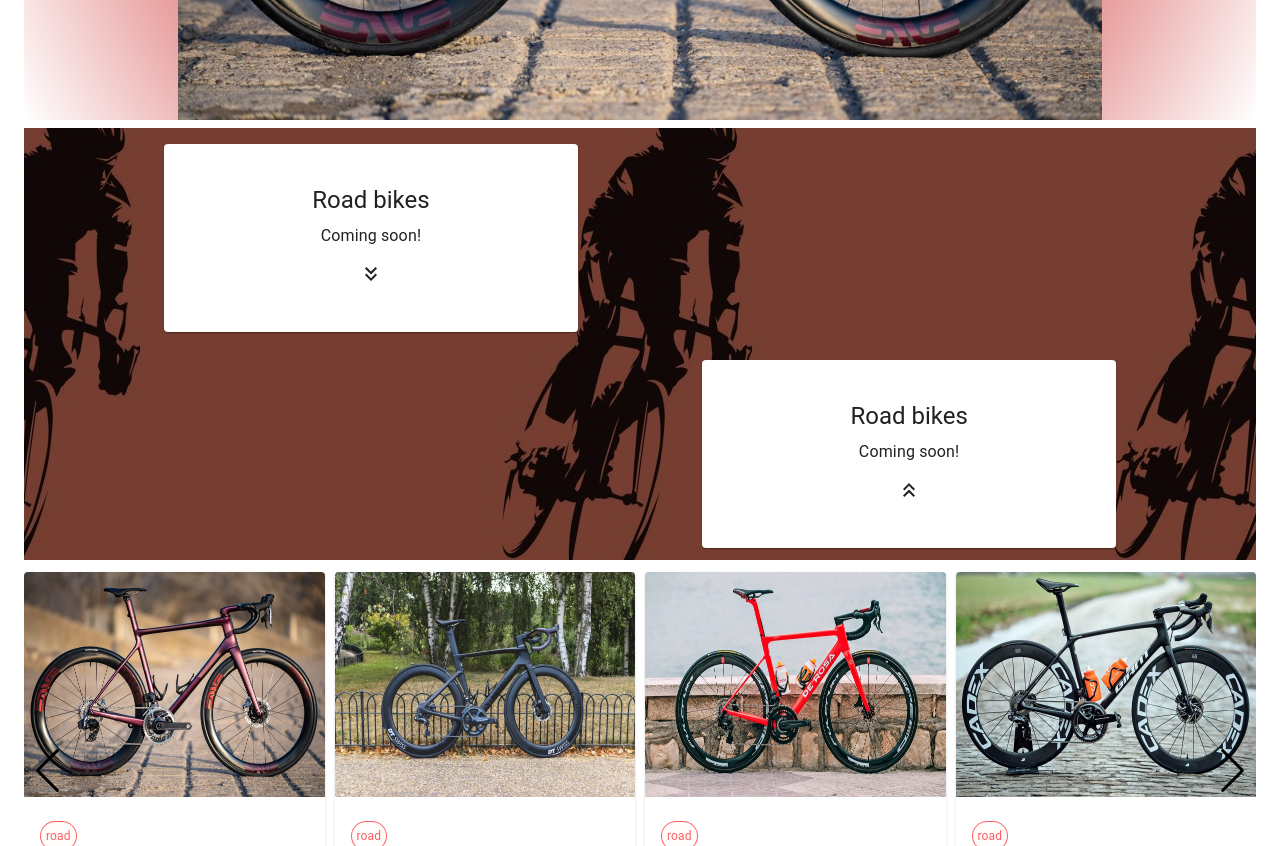
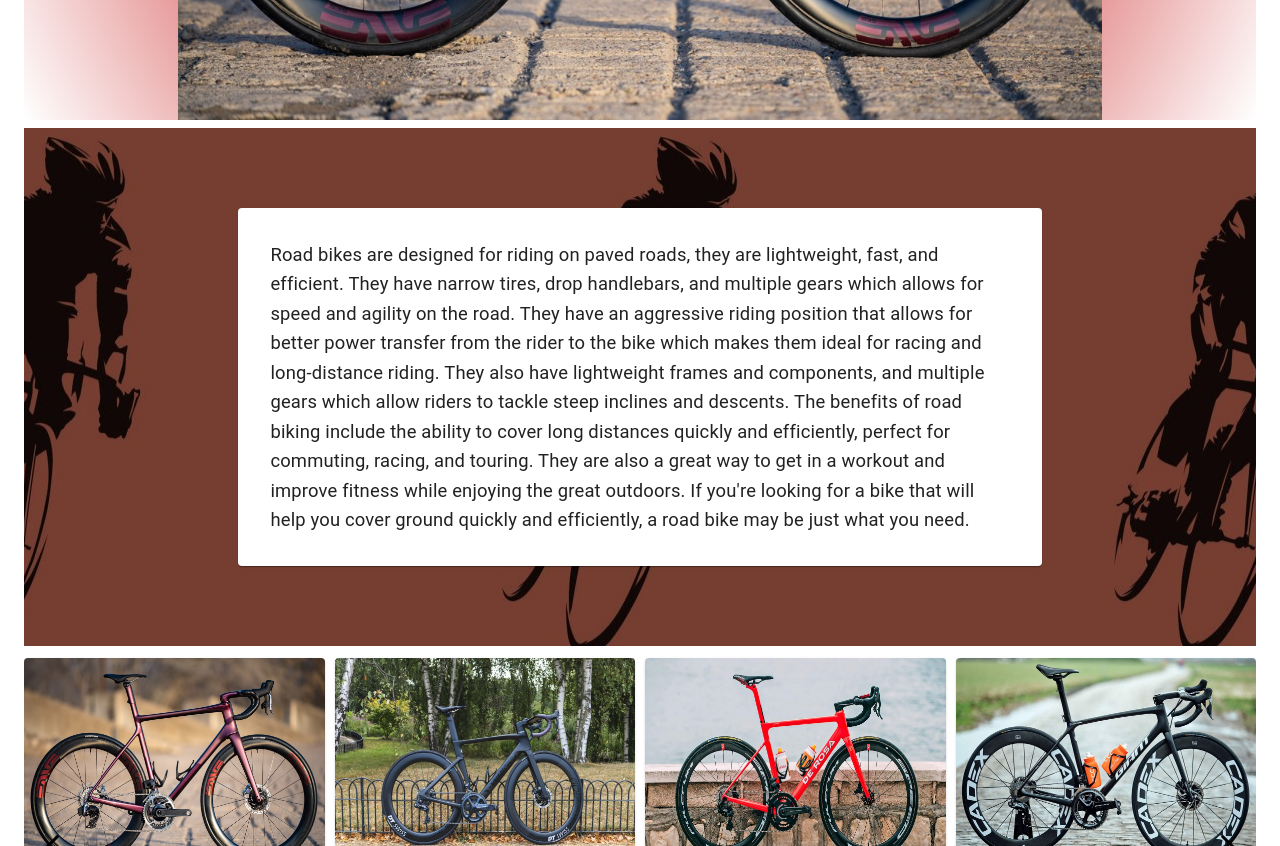
Before and after one commit to samouchka1/coolbikes, a React (Create React App) app: page /road in a window 1280 px wide. Shown: the part 660-1506 px from the top of the page. Built offline with nearby package versions, Linux system fonts and the light colour scheme.

Commit message:
styles edit

```diff
--- a/src/components/FixedGear.js
+++ b/src/components/FixedGear.js
@@ -19,7 +19,7 @@ import {
   HashNavigation //test
 } from "swiper";
 
-import Banner from './modules/Banner';
+import Banner from './modular/Banner';
 import { gradientBgColors, iconStyles, pingStyles, cardStyles, cardContentStyles } from '../Styles';
 
 import "../App.css"
@@ -68,7 +68,7 @@ const FixedGear = ({mode}) => {
 
   const [ section, setSection ] = useState({
     title: 'Fixed gear bikes',
-    description: 'This is descriptive text. Meant to create filler words used as a template to any potential text. It is worth mentioning this text should be longer.',
+    description: 'Fixed gear bikes, also known as "fixies," have a single gear and no freewheel mechanism, which means that the pedals are always in motion when the bike is moving. They have a minimalistic design with a few components and a sleek and clean look. They are versatile and can be ridden on a variety of surfaces and in different conditions, from city commutes to track racing. The key benefits of riding a fixed gear bike include the feeling of connectedness to the bike and the road, improvement of pedaling efficiency and leg strength. They are a unique and simple riding experience, and provide a direct connection to the bike and the road. They are a fantastic option for anyone looking for a new and exciting way to ride.',
     bgImg: 'cyclingfixed.jpg'
   })
 
--- a/src/components/Gravel.js
+++ b/src/components/Gravel.js
@@ -18,7 +18,7 @@ import React, {
     Navigation
 } from "swiper";
 
-import Banner from './modules/Banner';
+import Banner from './modular/Banner';
 import { gradientBgColors, iconStyles, pingStyles, cardStyles, cardContentStyles } from '../Styles';
 
   import "../App.css"
@@ -69,7 +69,7 @@ import { gradientBgColors, iconStyles, pingStyles, cardStyles, cardContentStyles
 
     const [ section, setSection ] = React.useState({
       title: 'Gravel bikes',
-      description: 'This is descriptive text. Meant to create filer words used as a template to any potential text. It is worth mentioning this text should be longer.',
+      description: 'Gravel bikes are designed to be ridden on a variety of surfaces including pavement, gravel roads and even light off-road trails. They have a relaxed geometry with a longer wheelbase and relaxed head angle which provides a stable and comfortable ride. They also have clearance for wider tires that give better traction and comfort on rough surfaces. They often have a wide range of gears and disc brakes that provide better stopping power and control in wet or muddy conditions. The key benefits of gravel biking include the ability to explore new roads and trails, getting a workout and enjoying the great outdoors. They are perfect for tackling any terrain, and a great option for anyone looking for a versatile and capable bicycle that can take you on adventures beyond the pavement.',
       bgImg: 'cyclinggravel.jpg'
     });
 
--- a/src/components/Road.js
+++ b/src/components/Road.js
@@ -24,7 +24,7 @@ import React, {
   import "swiper/css/navigation";
 
 
-import Banner from './modules/Banner';
+import Banner from './modular/Banner';
 import { gradientBgColors, iconStyles, pingStyles, cardStyles, cardContentStyles } from '../Styles';
 
 
@@ -70,7 +70,7 @@ import { gradientBgColors, iconStyles, pingStyles, cardStyles, cardContentStyles
 
     const [ section, setSection ] = React.useState({
       title: 'Road bikes',
-      description: 'This is descriptive text. Meant to create filer words used as a template to any potential text. It is worth mentioning this text should be longer.',
+      description: 'Road bikes are designed for riding on paved roads, they are lightweight, fast, and efficient. They have narrow tires, drop handlebars, and multiple gears which allows for speed and agility on the road. They have an aggressive riding position that allows for better power transfer from the rider to the bike which makes them ideal for racing and long-distance riding. They also have lightweight frames and components, and multiple gears which allow riders to tackle steep inclines and descents. The benefits of road biking include the ability to cover long distances quickly and efficiently, perfect for commuting, racing, and touring. They are also a great way to get in a workout and improve fitness while enjoying the great outdoors. If you\'re looking for a bike that will help you cover ground quickly and efficiently, a road bike may be just what you need.',
       bgImg: 'cyclingroad.jpg'
     });
 
--- /dev/null
+++ b/src/components/modular/Banner.js
@@ -0,0 +1,66 @@
+import React from 'react'
+import {
+    Container,
+    Box,
+    Typography,
+    Paper,
+} from '@mui/material';
+import { Fade } from "react-awesome-reveal";
+
+import "../../App.css"
+
+const menuStyles = {
+    margin: '5rem auto',
+    padding: {
+        md :'2rem',
+        xs: '1rem'
+    },
+    width: {
+        md: '60%',
+        xs: '80%'
+    },
+    '&:hover': {
+        boxShadow: '0px 6px 6px -3px rgba(0,0,0,0.2),0px 10px 14px 1px rgba(0,0,0,0.14),0px 4px 18px 3px rgba(0,0,0,0.12)'
+    }
+}
+
+const descriptionStyles = {
+    fontSize: '1.15rem',
+    textAlign: 'left',
+    lineHeight: '1.6'
+
+}
+
+const Banner = ({section}) => {
+
+  return (
+    <Container maxWidth={false} sx={{margin: '.50rem 0'}}>
+        <Box
+            sx={{
+                display: 'flex',
+                alignItems: 'center',
+                justifyContent: 'center',
+                margin: 'auto',
+                height: 'contain',
+                background: `center url(${process.env.PUBLIC_URL + '/images/banner/' + section.bgImg})` // lifted state from FixedGear / Gravel / Road
+        }}>
+            <Box sx={{
+                display: 'flex',
+                flexDirection: 'column',
+            }}>
+
+                <Fade triggerOnce>
+                    <Paper sx={menuStyles}>
+                        {/* <Fade triggerOnce delay="30"> */}
+                            <Typography sx={descriptionStyles}>{section.description}</Typography>
+                        {/* </Fade> */}
+                    </Paper>
+                </Fade>
+
+            </Box>
+        </Box>
+    </Container>
+  )
+}
+
+export default Banner
--- a/src/components/modules/Banner.js
+++ /dev/null
@@ -1,191 +0,0 @@
-import React from 'react'
-import {
-    Container,
-    Box,
-    Typography,
-    Paper,
-    Button,
-    Popover,
-} from '@mui/material';
-import { Slide } from "react-awesome-reveal";
-// import ExpandIcon from '@mui/icons-material/Expand';
-import KeyboardDoubleArrowDownIcon from '@mui/icons-material/KeyboardDoubleArrowDown';
-import KeyboardDoubleArrowUpIcon from '@mui/icons-material/KeyboardDoubleArrowUp';
-
-import "../../App.css"
-
-const buttonStyles = {
-    color: 'text.primary',
-    margin: '.5rem'
-}
-
-const leftMenuStyles = {
-    margin: '1rem 0 .75rem 0',
-    padding: {
-        md :'2rem',
-        xs: '.50rem'
-    },
-    width: {
-        md: 350,
-        sm: 225,
-        xs: 150
-    },
-    position: 'relative',
-    right: {
-        md: '65%',
-        sm: '60%',
-        xs: '30%'
-    },
-    '&:hover': {
-        boxShadow: '0px 6px 6px -3px rgba(0,0,0,0.2),0px 10px 14px 1px rgba(0,0,0,0.14),0px 4px 18px 3px rgba(0,0,0,0.12)'
-    }
-}
-
-const rightMenuStyles = {
-    margin: '1rem 0 .75rem 0',
-    padding: {
-        md :'2rem',
-        xs: '.50rem'
-    },
-    width: {
-        md: 350,
-        sm: 225,
-        xs: 150
-    },
-    position: 'relative',
-    left: {
-        md: '65%',
-        sm: '60%',
-        xs: '30%'
-    },
-    '&:hover': {
-        boxShadow: '0px 6px 6px -3px rgba(0,0,0,0.2),0px 10px 14px 1px rgba(0,0,0,0.14),0px 4px 18px 3px rgba(0,0,0,0.12)'
-    }
-}
-
-
-const Banner = ({section}) => {
-
-    const [anchorEl1, setAnchorEl1] = React.useState(null);
-    const [anchorEl2, setAnchorEl2] = React.useState(null);
-
-    const open1 = Boolean(anchorEl1);
-    const open2 = Boolean(anchorEl2);
-
-    const handleClick1 = (event) => {
-        setAnchorEl1(event.currentTarget);
-    };
-    const handleClick2 = (event) => {
-        setAnchorEl2(event.currentTarget);
-    };
-
-    const handleClose1 = () => {
-        setAnchorEl1(null);
-    };
-    const handleClose2 = () => {
-        setAnchorEl2(null);
-    };
-
-  return (
-    <Container maxWidth={false} sx={{margin: '.50rem 0'}}>
-        <Box
-            sx={{
-                display: 'flex',
-                alignItems: 'center',
-                justifyContent: 'center',
-                margin: 'auto',
-                height: 'contain',
-                background: `center url(${process.env.PUBLIC_URL + '/images/banner/' + section.bgImg})` // lifted state from FixedGear / Gravel / Road
-        }}>
-            <Box sx={{
-                display: 'flex',
-                flexDirection: 'column',
-            }}>
-
-                <Slide direction="left" triggerOnce>
-                    <Paper sx={leftMenuStyles}>
-
-                        <Typography variant="h5" sx={{m: '.5rem'}}>{section.title}</Typography>
-                        <Typography>Coming soon!</Typography>
-                        <Button sx={buttonStyles} onCLick={handleClick1}>
-                            {/* <ExpandIcon /> */}
-                            <KeyboardDoubleArrowDownIcon />
-                        </Button>
-                    </Paper>
-                    <Popover
-                        open={open1}
-                        anchorEl={anchorEl1}
-                        onClose={handleClose1}
-                        anchorOrigin={{
-                            vertical: 'bottom',
-                            horizontal: 'center',
-                        }}
-                        transformOrigin={{
-                            vertical: 'top',
-                            horizontal: 'center',
-                        }}
-                    >
-                        <Box sx={{p: 2}}>
-                            <Typography variant="h5">
-                                {section.title}
-                            </Typography>
-                            <Typography sx={{
-                                fontSize: {
-                                    md: '1rem',
-                                    xs: '.85rem'
-                                },
-                                margin: '.50rem 0',
-
-                            }}>
-                                {section.description}
-                            </Typography>
-                        </Box>
-                    </Popover>
-                </Slide>
-
-                <Slide direction="right" triggerOnce>
-                    <Paper sx={rightMenuStyles}>
-                        <Typography variant="h5" sx={{m: '.5rem'}}>{section.title}</Typography>
-                        <Typography>Coming soon!</Typography>
-                        <Button sx={buttonStyles} onCLick={handleClick2}>
-                            <KeyboardDoubleArrowUpIcon />
-                        </Button>
-                    </Paper>
-                    <Popover
-                        open={open2}
-                        anchorEl={anchorEl2}
-                        onClose={handleClose2}
-                        anchorOrigin={{
-                            vertical: 'top',
-                            horizontal: 'center',
-                        }}
-                        transformOrigin={{
-                            vertical: 'bottom',
-                            horizontal: 'center',
-                        }}
-                    >
-                        <Box sx={{p: 2}}>
-                            <Typography variant="h5">
-                                {section.title}
-                            </Typography>
-                            <Typography sx={{
-                                fontSize: {
-                                    md: '1rem',
-                                    xs: '.85rem'
-                                },
-                                margin: '.50rem 0',
-
-                            }}>
-                                {section.description}
-                            </Typography>
-                        </Box>
-                    </Popover>
-                </Slide>
-
-            </Box>
-        </Box>
-    </Container>
-  )
-}
-
-export default Banner
```
